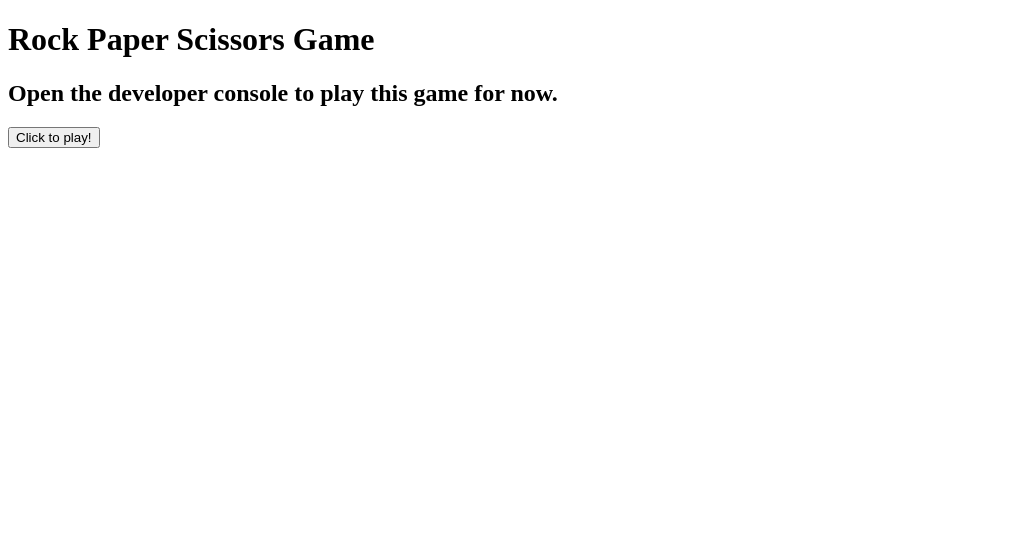
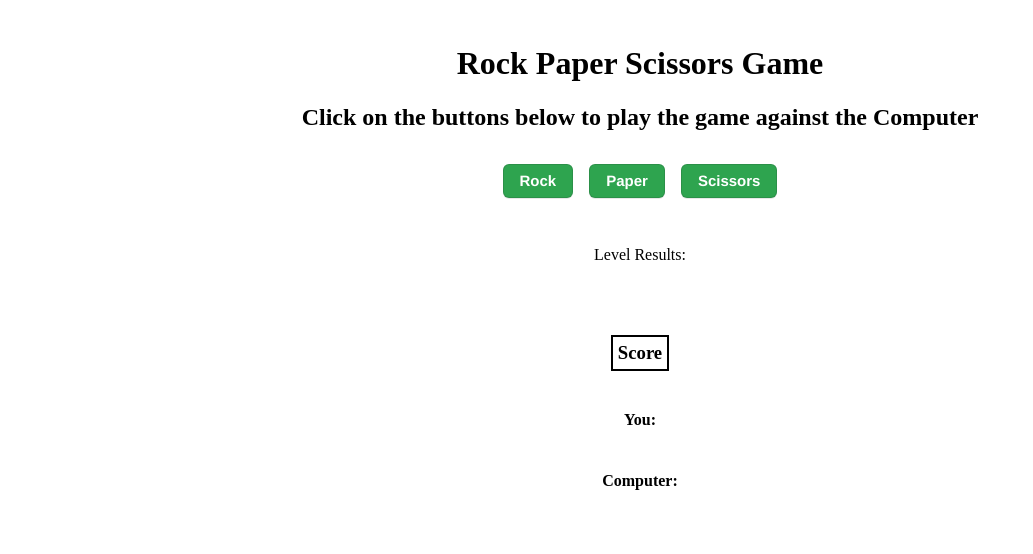
Before and after one commit to vipinsharmaa/rock_paper_scissors, a plain HTML site: page index.html in a window 1280 px wide. Shown: the whole page, without its empty margins (0-1033 px from the left). Drawn offline with Linux system fonts and the light colour scheme.

Commit message:
make game playable via UIand add styles

```diff
--- a/external.js
+++ b/external.js
@@ -1,3 +1,8 @@
+// initial scores
+let userScore = 0;
+let computerScore = 0;
+
+
 // generate computer choices
 //----------------------------
 
@@ -53,28 +58,49 @@ function playOneRound(playerSelection, computerSelection) {
 
 }
 
+// disable buttons when game is won or lost
+
+function disableButtons() {
+    buttons.forEach(button => {
+        button.disabled = true
+    })
+}
+
 
 // Play the game
 //-------------------
 
-function playGame() {
 
-    do {
-        let playerSelection = prompt("Enter your choice: ");
-        playerSelection = playerSelection.toLowerCase();
+const buttons = document.querySelectorAll('.button-3');
+
+buttons.forEach((button) => {
+    button.addEventListener('click', function () {
         const computerSelection = getComputerChoice();
-        console.log(playOneRound(playerSelection, computerSelection));
+        const playerSelection = button.value;
 
-        if (userScore === 5) {
-            console.log(`You won ${userScore}-${computerScore}`);
+        // display result for current round
+        const lvlResult = document.querySelector('.lvlResult');
+        lvlResult.innerText = playOneRound(playerSelection, computerSelection);
 
+        // display overall game score
+        const dispUserScore = document.querySelector('.dispUserScore');
+        dispUserScore.innerText = userScore;
+
+        const dispCompScore = document.querySelector('.dispCompScore');
+        dispCompScore.innerText = computerScore;
+
+        // if user or computer scores 5 game over and display final result
+        if (userScore == 5) {
+            disableButtons();
+            const finalResult = document.querySelector('.finalResult');
+            finalResult.innerText = `Congrats !! You won ${userScore}-${computerScore}`;
         }
-        else if (computerScore === 5) {
-            console.log(`You lost ${userScore}-${computerScore}`);
+
+        else if (computerScore == 5) {
+            disableButtons();
+            const finalResult = document.querySelector('.finalResult');
+            finalResult.innerText = `On no !! You lost ${userScore}-${computerScore}. Refresh page to play again.`;
         }
-    } while (userScore < 5 && computerScore < 5)
-}
 
-// initial scores
-let userScore = 0;
-let computerScore = 0;
+    });
+});
--- a/index.html
+++ b/index.html
@@ -4,16 +4,37 @@
 <head>
     <meta charset="UTF-8">
     <meta name="viewport" content="width=device-width, initial-scale=1.0">
+    <link rel="stylesheet" href="styles.css">
     <title>Rock Paper Scissors</title>
 </head>
 
 <body>
-    <div class="container">
-        <h1> Rock Paper Scissors Game</h1>
-        <h2> Open the developer console to play this game for now.</h2>
-        <button onclick="playGame()">Click to play!</button>
-    </div>
-    <script src="external.js"></script>
+    <div id="container">
+        <header>
+            <h1> Rock Paper Scissors Game</h1>
+            <h2> Click on the buttons below to play the game against the Computer</h2>
+
+        </header>
+
+        <div id="game-area">
+            <div class="buttons">
+                <button class="rock button-3" role="button" value="rock">Rock</button>
+                <button class="paper button-3" role="button" value="paper">Paper</button>
+                <button class="scissors button-3" role="button" value="scissors">Scissors</button>
+            </div>
+            <div class="level-result">
+                <p>Level Results:</p>
+                <p class="lvlResult"></p>
+            </div>
+        </div>
+
+        <div id="game-score">
+            <h3>Score</h3>
+            <h4>You: <span class="dispUserScore"></span></h4>
+            <h4>Computer: <span class="dispCompScore"></span></h4>
+            <h2 class="finalResult"></h2>
+        </div>
+        <script src="external.js"></script>
 </body>
 
 </html>
--- /dev/null
+++ b/styles.css
@@ -0,0 +1,99 @@
+#container {
+    display: flex;
+    flex-direction: column;
+    /* align-items: center; */
+    margin: auto;
+    padding: 1em;
+}
+
+
+
+/* CSS */
+.button-3 {
+    appearance: none;
+    background-color: #2ea44f;
+    border: 1px solid rgba(27, 31, 35, .15);
+    border-radius: 6px;
+    box-shadow: rgba(27, 31, 35, .1) 0 1px 0;
+    box-sizing: border-box;
+    color: #fff;
+    cursor: pointer;
+    display: inline-block;
+    font-family: Helvetica, Arial, sans-serif;
+    font-size: 15px;
+    font-weight: 600;
+    line-height: 20px;
+    padding: 6px 16px;
+    position: relative;
+    text-align: center;
+    text-decoration: none;
+    user-select: none;
+    -webkit-user-select: none;
+    touch-action: manipulation;
+    vertical-align: middle;
+    white-space: nowrap;
+}
+
+.button-3:focus:not(:focus-visible):not(.focus-visible) {
+    box-shadow: none;
+    outline: none;
+}
+
+.button-3:hover {
+    background-color: #2c974b;
+}
+
+.button-3:focus {
+    box-shadow: rgba(46, 164, 79, .4) 0 0 0 3px;
+    outline: none;
+}
+
+.button-3:disabled {
+    background-color: #94d3a2;
+    border-color: rgba(27, 31, 35, .1);
+    color: rgba(255, 255, 255, .8);
+    cursor: default;
+}
+
+.button-3:active {
+    background-color: #298e46;
+    box-shadow: rgba(20, 70, 32, .2) 0 1px 0 inset;
+}
+
+header {
+    text-align: center;
+}
+
+#game-area {
+    padding: 0.8em;
+    display: flex;
+    flex-direction: column;
+    justify-content: center;
+
+
+}
+
+#game-area .buttons {
+    display: flex;
+    gap: 1em;
+    justify-content: center;
+
+}
+
+.level-result {
+    margin-top: 2em;
+    text-align: center;
+}
+
+#game-score {
+
+    display: flex;
+    flex-direction: column;
+    align-items: center;
+    margin: 1.5em 0;
+}
+
+#game-score h3 {
+    border: 2px solid black;
+    padding: 5px;
+}
```
